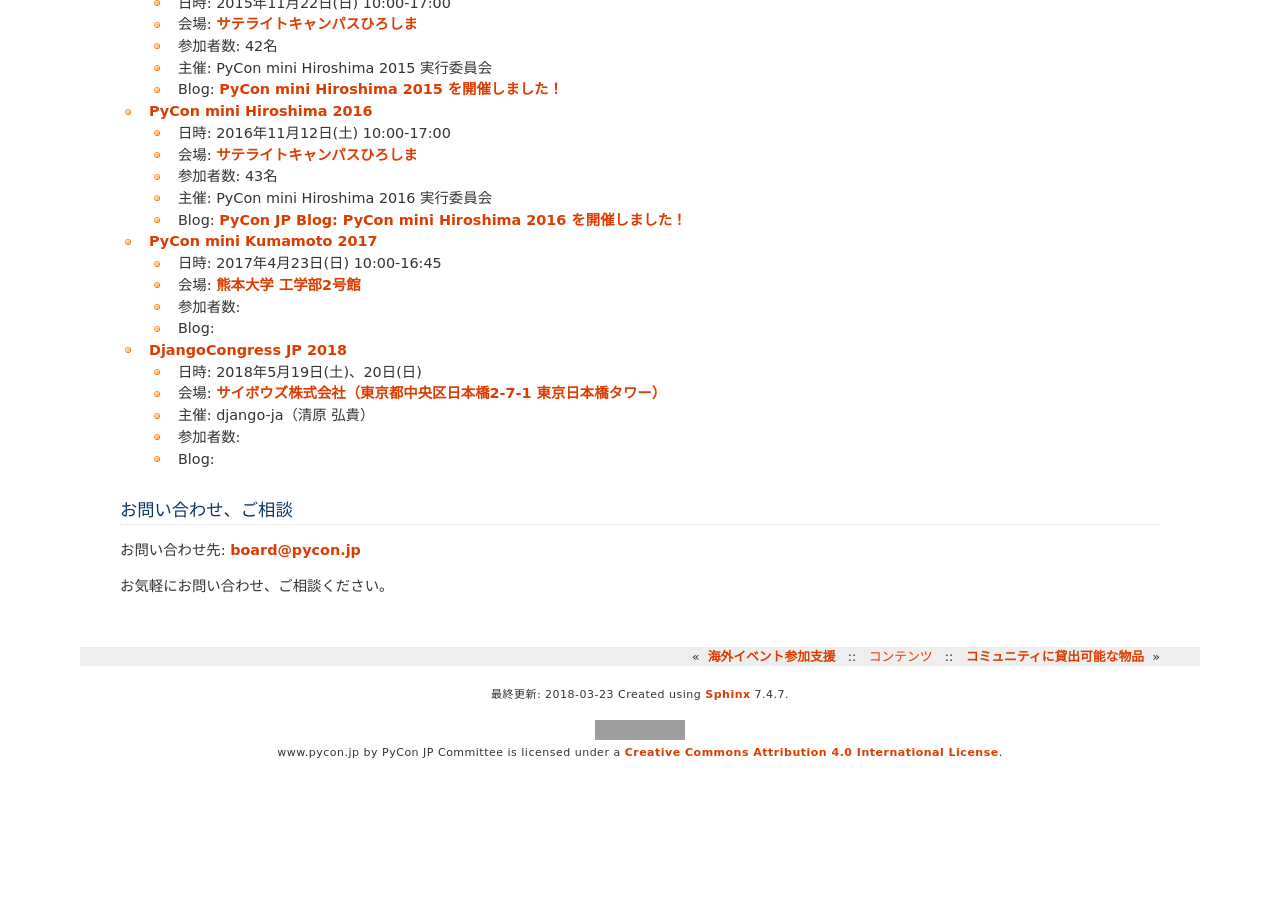
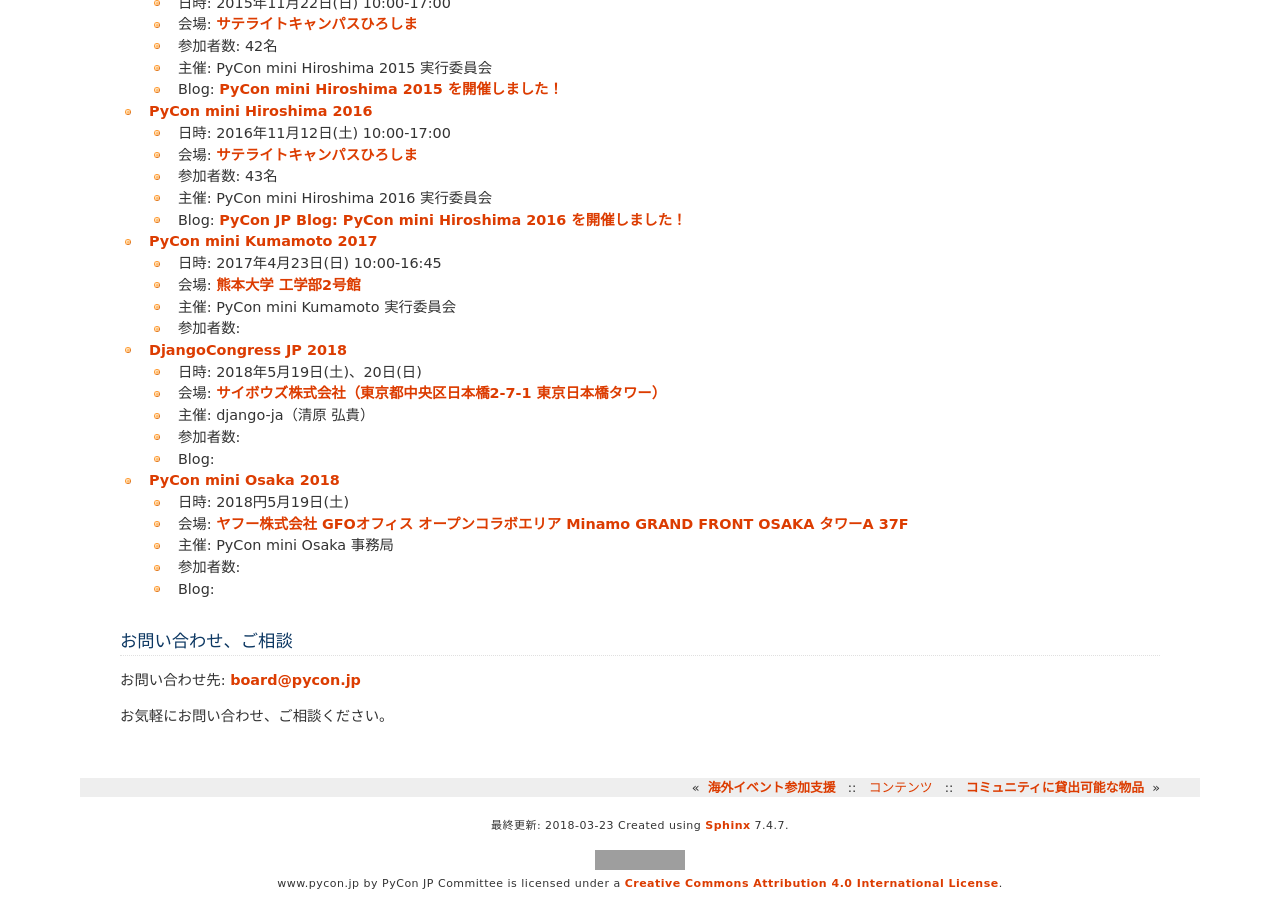
Before and after one commit to pyconjp/www.pycon.jp, a Sphinx documentation site: the page built from source/support/community.rst, in a window 1280 px wide and 900 px high, scrolled down 1337 px. Built offline with Sphinx 7.4.7, drawn with Linux system fonts in a browser that asks for light colours; before the commit the page ends 2107 px from its top, so only the background shows below that; grey boxes are pictures that could not be loaded.

Commit message:
add pycon mini osaka 2018

```diff
--- a/source/support/community.rst
+++ b/source/support/community.rst
@@ -84,8 +84,8 @@
 
   - 日時: 2017年4月23日(日) 10:00-16:45
   - 会場: `熊本大学 工学部2号館 <http://www.eng.kumamoto-u.ac.jp/>`_
+  - 主催: PyCon mini Kumamoto 実行委員会
   - 参加者数:
-  - Blog:
 
 - `DjangoCongress JP 2018 <https://djangocongress.jp/>`_
 
@@ -95,6 +95,14 @@
   - 参加者数:
   - Blog:
 
+- `PyCon mini Osaka 2018 <http://osaka.pycon.jp/>`_
+
+  - 日時: 2018円5月19日(土)
+  - 会場: `ヤフー株式会社 GFOオフィス オープンコラボエリア Minamo GRAND FRONT OSAKA タワーA 37F <https://yahoo.jp/Niew1l>`_
+  - 主催: PyCon mini Osaka 事務局
+  - 参加者数:
+  - Blog:
+
 お問い合わせ、ご相談
 ====================
 
```
